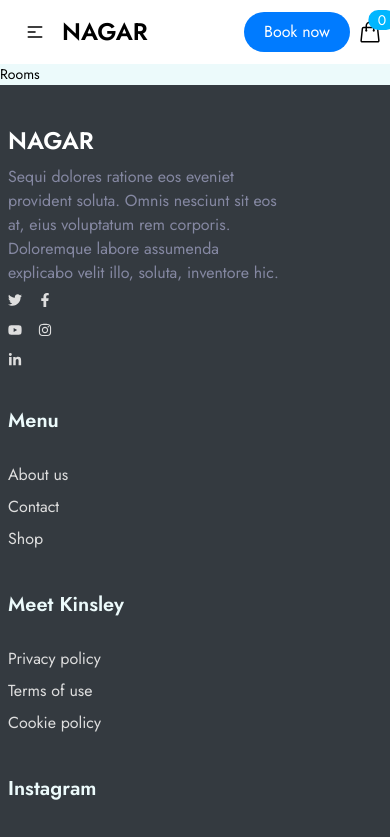
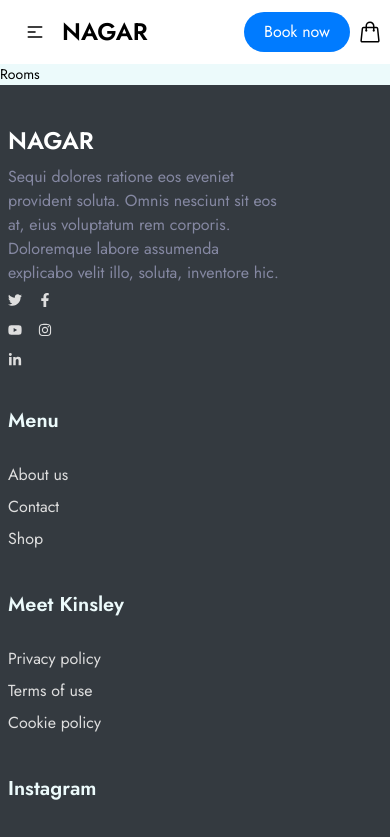
Before and after one commit to peuldev/nagar-hotel-booking-client, a React (Vite) app: page /rooms in a window 390 px wide. Shown: the top 837 px of the page. Built offline with nearby package versions, Linux system fonts and the light colour scheme.

Commit message:
responsive error fiexd

```diff
--- a/src/Pages/Shared/Navbar/Navbar.jsx
+++ b/src/Pages/Shared/Navbar/Navbar.jsx
@@ -62,14 +62,10 @@ const Navbar = () => {
             {" "}
             Book now
           </a>
-
-          <div className="indicator">
-            <span className="indicator-item badge  badge-info text-white">0</span>
-            <div className="grid place-items-center">
-              <a className="text-2xl lg:ml-5 ml-2 cursor-pointer ">
-                <HiOutlineShoppingBag />
-              </a>
-            </div>
+          <div className="grid place-items-center">
+            <a className="text-2xl lg:ml-5 ml-2 cursor-pointer ">
+              <HiOutlineShoppingBag />
+            </a>
           </div>
         </div>
       </div>
--- a/src/components/FeaturedRooms/DetailsFeaturedRoom.jsx
+++ b/src/components/FeaturedRooms/DetailsFeaturedRoom.jsx
@@ -11,7 +11,7 @@ const DetailsFeaturedRoom = () => {
       <div className="flex justify-center">
         <div className="mx-2">
           <h1 className="text-center text-2xl pt-5 pb-2">{title}</h1>
-          <div className="flex justify-center mb-5">
+          <div className="lg:flex md:flex flex-row justify-center mb-5">
             <p className="flex items-center mr-5">
               {" "}
               <FaBed className="text-blue text-base mr-2" />
@@ -38,7 +38,7 @@ const DetailsFeaturedRoom = () => {
             Room Description
           </h1>
         </div>
-        <div>
+        <div className="mx-2">
           <p>{description}</p>
         </div>
         <div className="flex justify-center">
```
